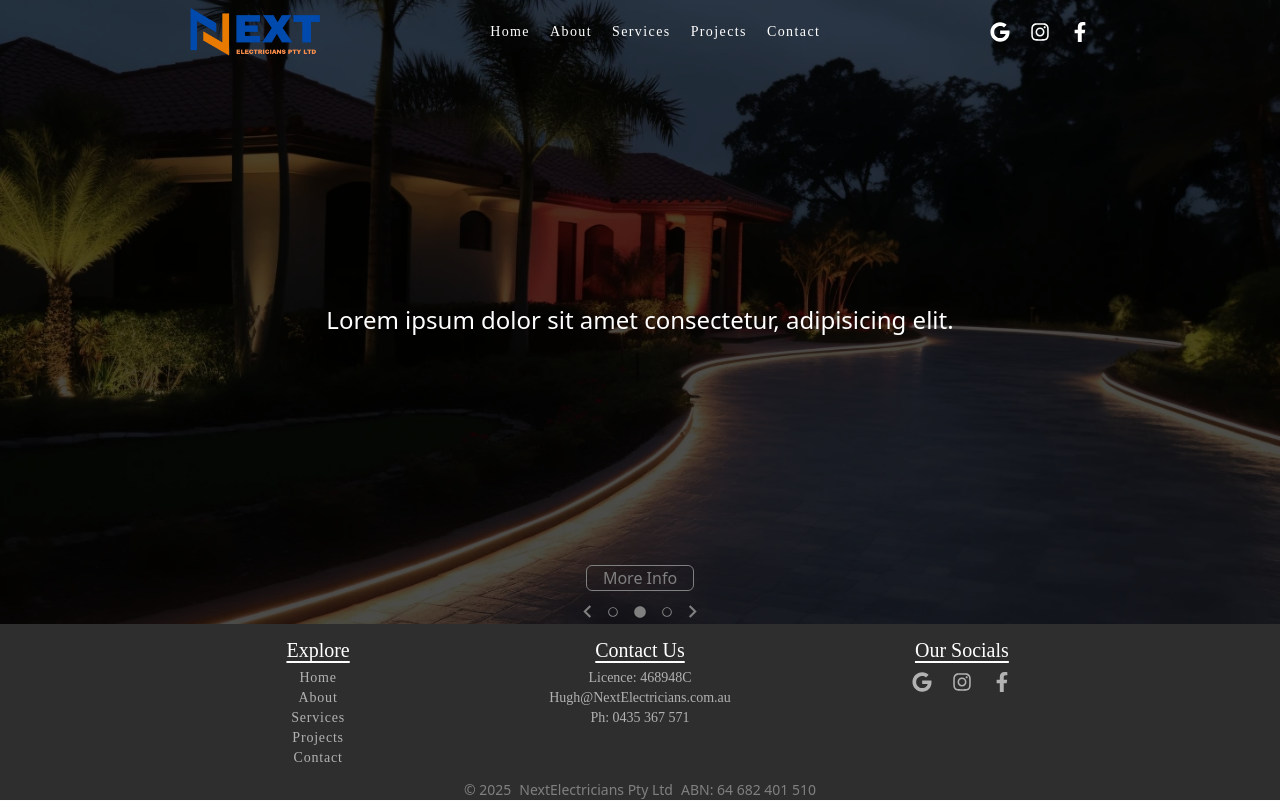
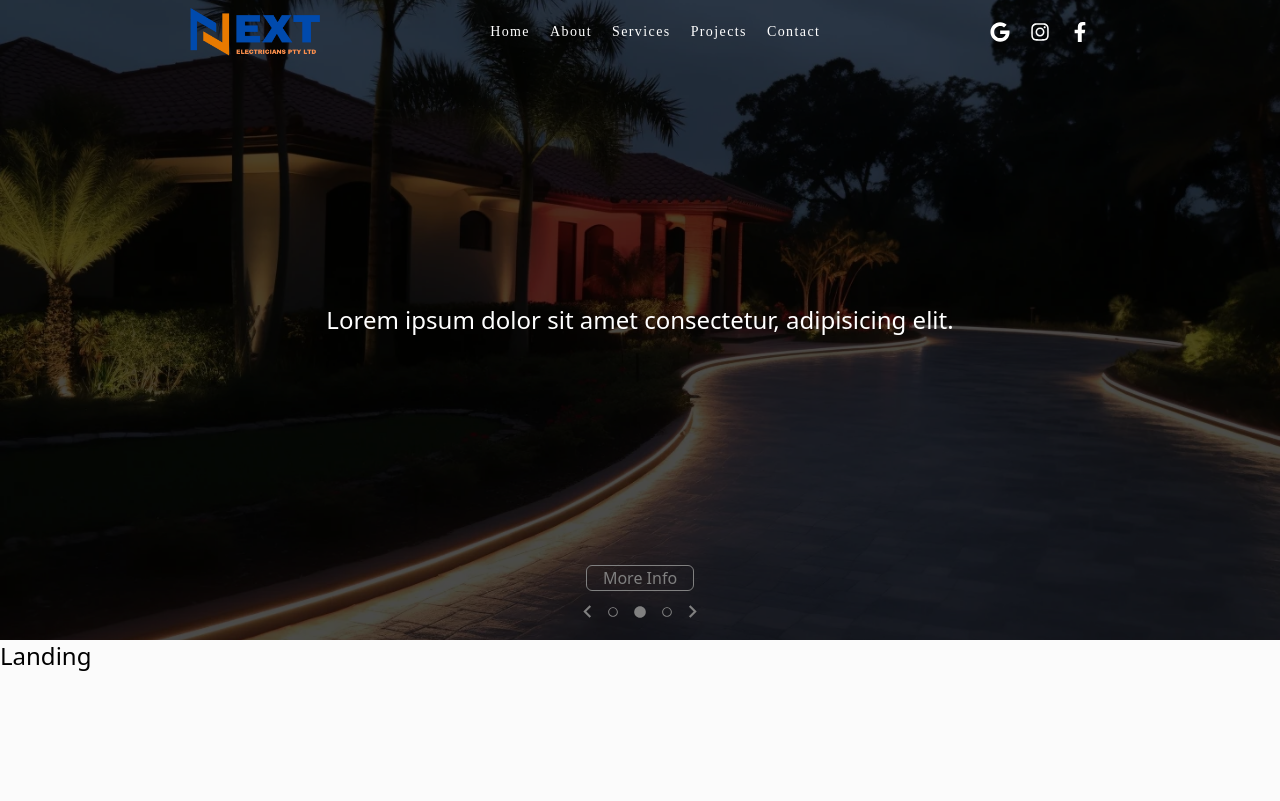
Before and after one commit to Wazmond/next-electricians, a Next.js app: page / in a window 1280 px wide. Shown: the top 801 px of the page. Built offline with nearby package versions, Linux system fonts and the light colour scheme; a web font is replaced by a local one.

Commit message:
Fixed so the footer doesnt get fixed on the screen, and will move with child element

```diff
--- a/src/app/(frontend)/layout.tsx
+++ b/src/app/(frontend)/layout.tsx
@@ -27,8 +27,10 @@ const Layout = ({ children }: LayoutProps) => {
     <html lang="en">
       <body className="flex flex-col overflow-y-scroll bg-mono-50">
         <Header />
+        <main className='flex flex-1 flex-col'>
         {children}
         <Footer />
+        </main>
       </body>
     </html>
   )
```
